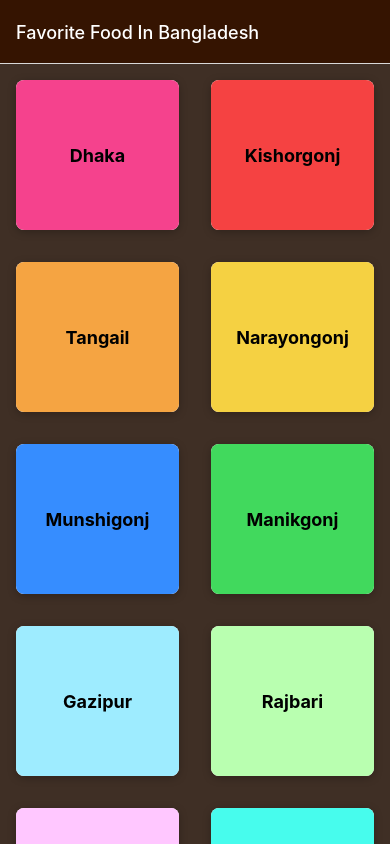
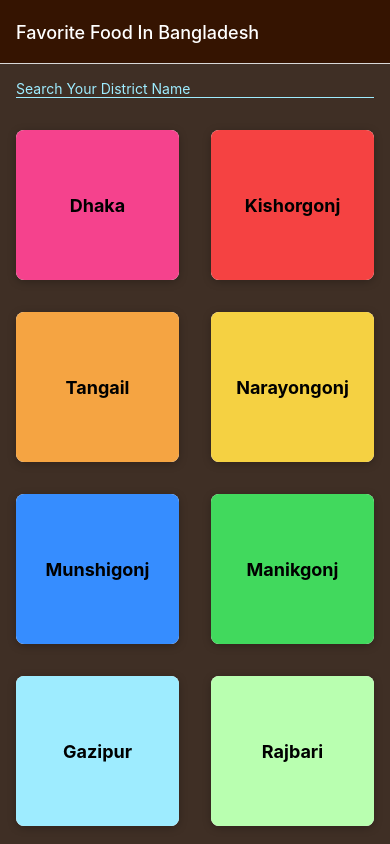
Before and after one commit to sohrab09/MealApp, a React Native app: screen / in a window 390 px wide. Built offline with nearby package versions, Linux system fonts and the light colour scheme.

Commit message:
Search method addded

```diff
--- a/screens/CategoriesScreen.js
+++ b/screens/CategoriesScreen.js
@@ -1,5 +1,5 @@
-import { FlatList } from 'react-native'
-import React from 'react'
+import { FlatList, StyleSheet, View, TextInput } from 'react-native'
+import React, { useState } from 'react'
 import { CATEGORIES } from '../data/dummy-data'
 import CategoryGridTile from '../components/CategoryGridTile'
 
@@ -23,12 +23,48 @@ export default function CategoriesScreen({ navigation }) {
         )
     }
 
+    //Searching for a category
+
+    const [list, setList] = useState(CATEGORIES);
+
+    const searchFilter = (text) => {
+        const filteredList = CATEGORIES.filter(item => {
+            const itemName = item.title.toLowerCase();
+            const useTypedText = text.toLowerCase();
+            return itemName.indexOf(useTypedText) > -1;
+        });
+        setList(filteredList);
+    }
+
+
     return (
-        <FlatList
-            data={CATEGORIES}
-            renderItem={renderCategoryItem}
-            numColumns={2}
-            keyExtractor={(item) => item.id}
-        />
+        <View style={styles.container}>
+            <View>
+                <TextInput
+                    style={styles.input}
+                    placeholder="Search Your District Name"
+                    placeholderTextColor={'#9eecff'}
+                    autoCorrect={false}
+                    onChangeText={(text) => searchFilter(text)}
+                />
+            </View>
+            <FlatList
+                data={list}
+                renderItem={renderCategoryItem}
+                numColumns={2}
+                keyExtractor={(item) => item.id}
+            />
+        </View>
     )
 }
+
+const styles = StyleSheet.create({
+    container: {
+        flex: 1,
+    },
+    input: {
+        borderBottomColor: '#9eecff',
+        borderBottomWidth: 0.5,
+        margin: 16,
+    },
+});
```
